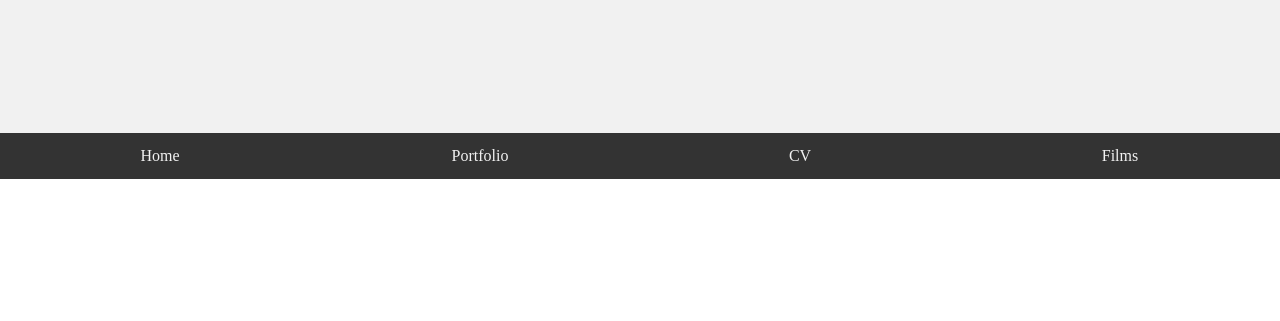
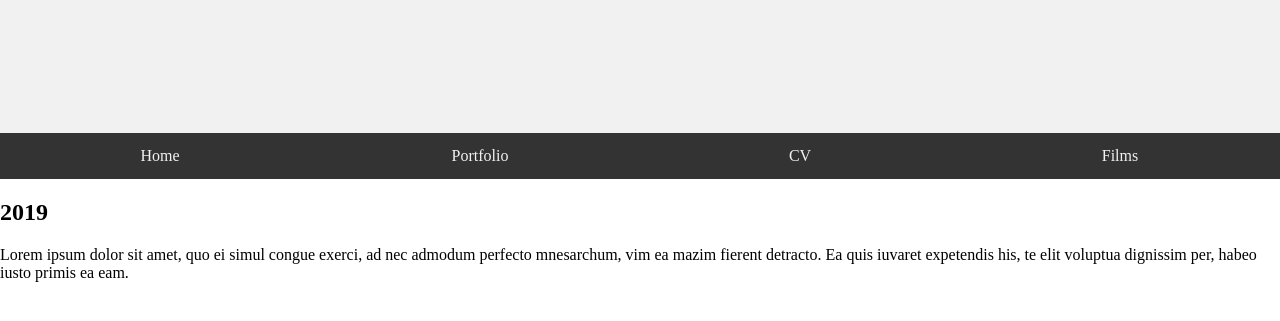
Before and after one commit to hannaselim/portfolio, a plain HTML site: page portfolio.html in a window 1280 px wide. Shown: the part 221-542 px from the top of the page. Drawn offline with Linux system fonts and the light colour scheme.

Commit message:
start of timeline in CV

```diff
--- a/portfolio.html
+++ b/portfolio.html
@@ -18,3 +18,12 @@
       <a href="cv.html">CV</a>
       <a href="films.html">Films</a>
     </div>
+<div class="timeline">
+    <div class="container left">
+        <div class="content">
+            <h2>2019</h2>
+            <p>Lorem ipsum dolor sit amet, quo ei simul congue exerci, ad nec admodum perfecto mnesarchum, vim ea mazim fierent detracto. Ea quis iuvaret expetendis his, te elit voluptua dignissim per, habeo iusto primis ea eam.</p>
+        </div>
+    </div>
+    <div class="container"
+</div>
```
Also changed, not shown: films.html (+2 -2 lines).
